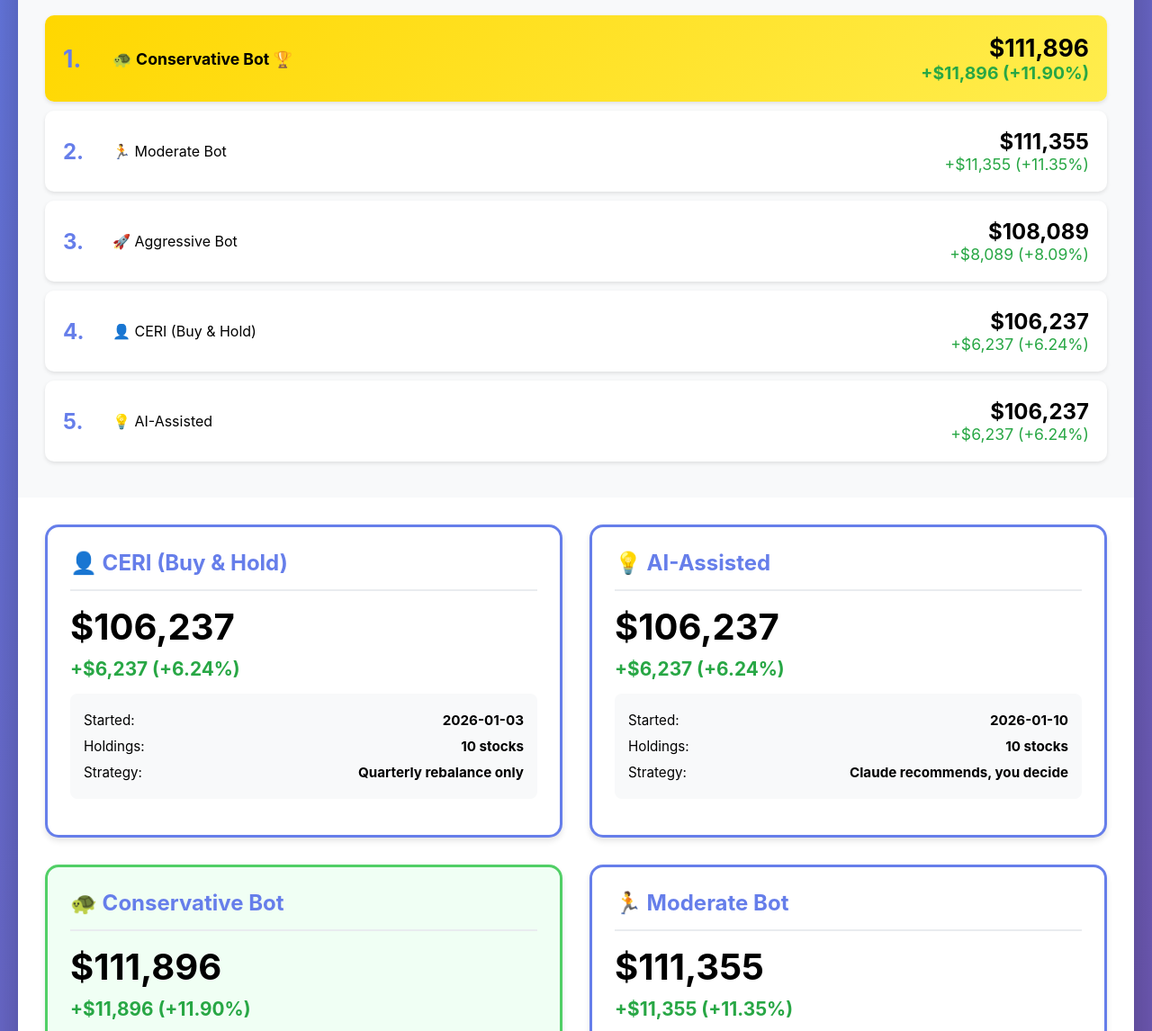
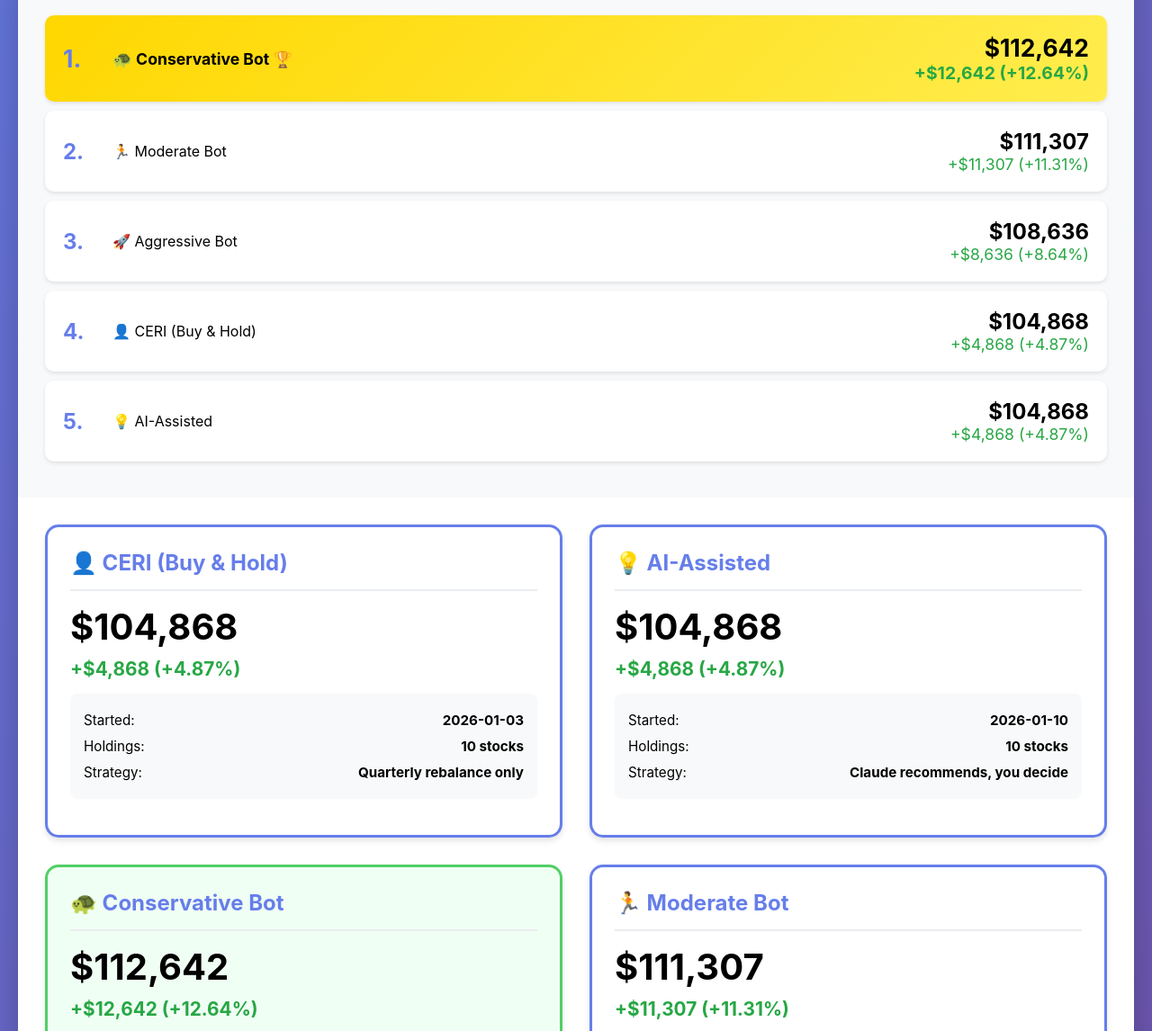
Before and after one commit to topeuph-ai/portfolio-tracker, a plain HTML site: page index.html in a window 1280 px wide. Shown: the part 348-1494 px from the top of the page at 90% size. Drawn offline with Linux system fonts and the light colour scheme.

Commit message:
🤖 Auto-update: 2026-11-18 21:13 EST

```diff
--- a/index.html
+++ b/index.html
@@ -160,7 +160,7 @@
             <div class="subtitle">Autonomous AI Trading Lab • Real Market Data</div>
             <div class="auto-badge">🤖 FULLY AUTONOMOUS</div>
             <div class="update-badge">
-                📊 Last Updated: November 17, 2026 at 09:12 PM EST
+                📊 Last Updated: November 18, 2026 at 09:12 PM EST
             </div>
             <p style="margin-top: 15px; font-size: 0.9em;">Updates automatically daily at 4:05 PM EST</p>
         </div>
@@ -174,9 +174,9 @@
                     <div>🐢 Conservative Bot 🏆</div>
                 </div>
                 <div style="text-align: right;">
-                    <div style="font-size: 1.5em; font-weight: bold;">$111,896</div>
+                    <div style="font-size: 1.5em; font-weight: bold;">$112,642</div>
                     <div class="positive" style="font-size: 1.1em;">
-                        +$11,896 (+11.90%)
+                        +$12,642 (+12.64%)
                     </div>
                 </div>
             </div>
@@ -187,9 +187,9 @@
                     <div>🏃 Moderate Bot </div>
                 </div>
                 <div style="text-align: right;">
-                    <div style="font-size: 1.5em; font-weight: bold;">$111,355</div>
+                    <div style="font-size: 1.5em; font-weight: bold;">$111,307</div>
                     <div class="positive" style="font-size: 1.1em;">
-                        +$11,355 (+11.35%)
+                        +$11,307 (+11.31%)
                     </div>
                 </div>
             </div>
@@ -200,9 +200,9 @@
                     <div>🚀 Aggressive Bot </div>
                 </div>
                 <div style="text-align: right;">
-                    <div style="font-size: 1.5em; font-weight: bold;">$108,089</div>
+                    <div style="font-size: 1.5em; font-weight: bold;">$108,636</div>
                     <div class="positive" style="font-size: 1.1em;">
-                        +$8,089 (+8.09%)
+                        +$8,636 (+8.64%)
                     </div>
                 </div>
             </div>
@@ -213,9 +213,9 @@
                     <div>👤 CERI (Buy & Hold) </div>
                 </div>
                 <div style="text-align: right;">
-                    <div style="font-size: 1.5em; font-weight: bold;">$106,237</div>
+                    <div style="font-size: 1.5em; font-weight: bold;">$104,868</div>
                     <div class="positive" style="font-size: 1.1em;">
-                        +$6,237 (+6.24%)
+                        +$4,868 (+4.87%)
                     </div>
                 </div>
             </div>
@@ -226,9 +226,9 @@
                     <div>💡 AI-Assisted </div>
                 </div>
                 <div style="text-align: right;">
-                    <div style="font-size: 1.5em; font-weight: bold;">$106,237</div>
+                    <div style="font-size: 1.5em; font-weight: bold;">$104,868</div>
                     <div class="positive" style="font-size: 1.1em;">
-                        +$6,237 (+6.24%)
+                        +$4,868 (+4.87%)
                     </div>
                 </div>
             </div>
@@ -241,9 +241,9 @@
                 <div class="bot-header">
                     <div class="bot-title">👤 CERI (Buy & Hold)</div>
                 </div>
-                <div class="bot-value">$106,237</div>
+                <div class="bot-value">$104,868</div>
                 <div style="font-size: 1.3em; font-weight: bold; margin-bottom: 15px;" class="positive">
-                    +$6,237 (+6.24%)
+                    +$4,868 (+4.87%)
                 </div>
 
                 <div class="bot-stats">
@@ -268,9 +268,9 @@
                 <div class="bot-header">
                     <div class="bot-title">💡 AI-Assisted</div>
                 </div>
-                <div class="bot-value">$106,237</div>
+                <div class="bot-value">$104,868</div>
                 <div style="font-size: 1.3em; font-weight: bold; margin-bottom: 15px;" class="positive">
-                    +$6,237 (+6.24%)
+                    +$4,868 (+4.87%)
                 </div>
 
                 <div class="bot-stats">
@@ -295,9 +295,9 @@
                 <div class="bot-header">
                     <div class="bot-title">🐢 Conservative Bot</div>
                 </div>
-                <div class="bot-value">$111,896</div>
+                <div class="bot-value">$112,642</div>
                 <div style="font-size: 1.3em; font-weight: bold; margin-bottom: 15px;" class="positive">
-                    +$11,896 (+11.90%)
+                    +$12,642 (+12.64%)
                 </div>
 
                 <div class="bot-stats">
@@ -372,9 +372,9 @@
                 <div class="bot-header">
                     <div class="bot-title">🏃 Moderate Bot</div>
                 </div>
-                <div class="bot-value">$111,355</div>
+                <div class="bot-value">$111,307</div>
                 <div style="font-size: 1.3em; font-weight: bold; margin-bottom: 15px;" class="positive">
-                    +$11,355 (+11.35%)
+                    +$11,307 (+11.31%)
                 </div>
 
                 <div class="bot-stats">
@@ -449,9 +449,9 @@
                 <div class="bot-header">
                     <div class="bot-title">🚀 Aggressive Bot</div>
                 </div>
-                <div class="bot-value">$108,089</div>
+                <div class="bot-value">$108,636</div>
                 <div style="font-size: 1.3em; font-weight: bold; margin-bottom: 15px;" class="positive">
-                    +$8,089 (+8.09%)
+                    +$8,636 (+8.64%)
                 </div>
 
                 <div class="bot-stats">
```
